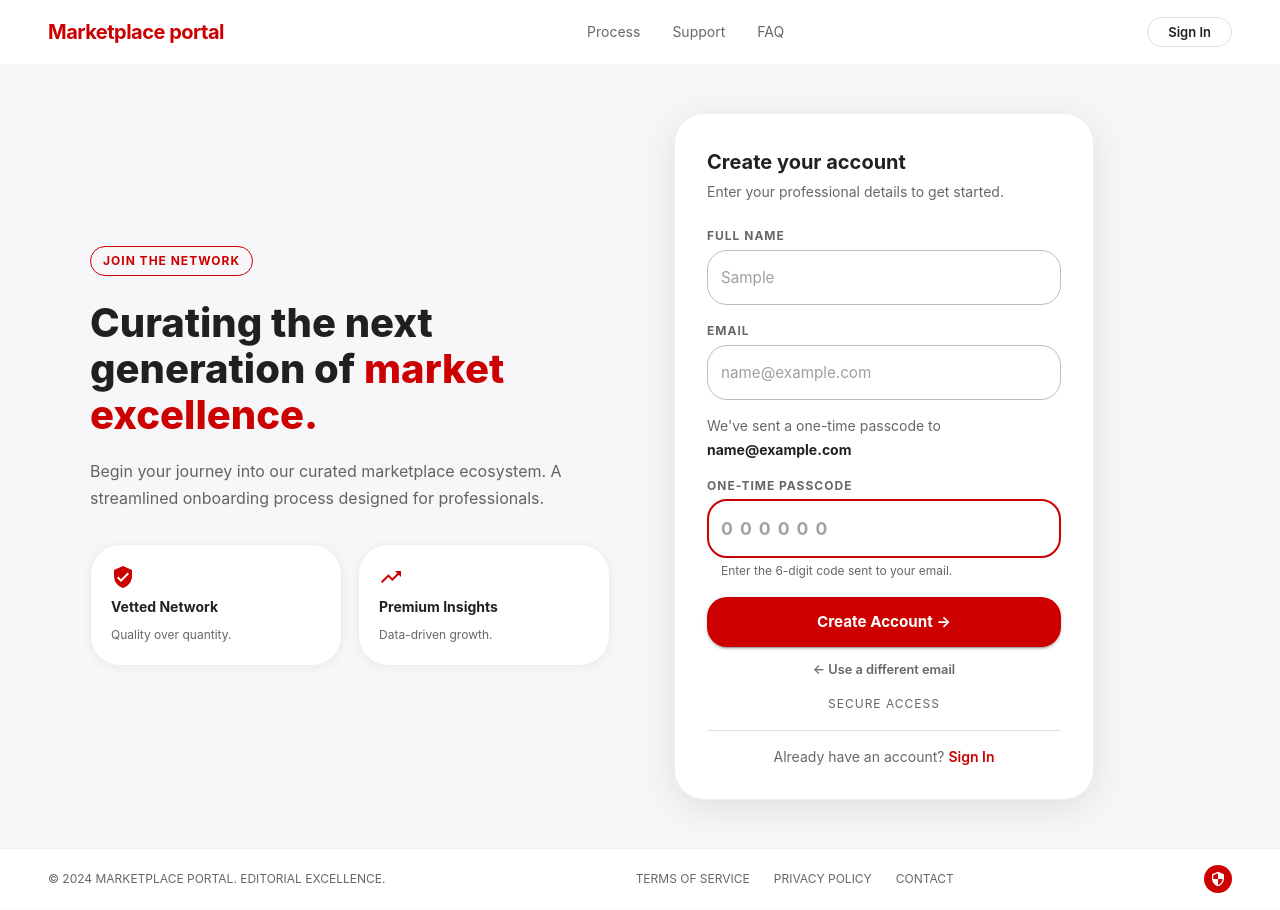
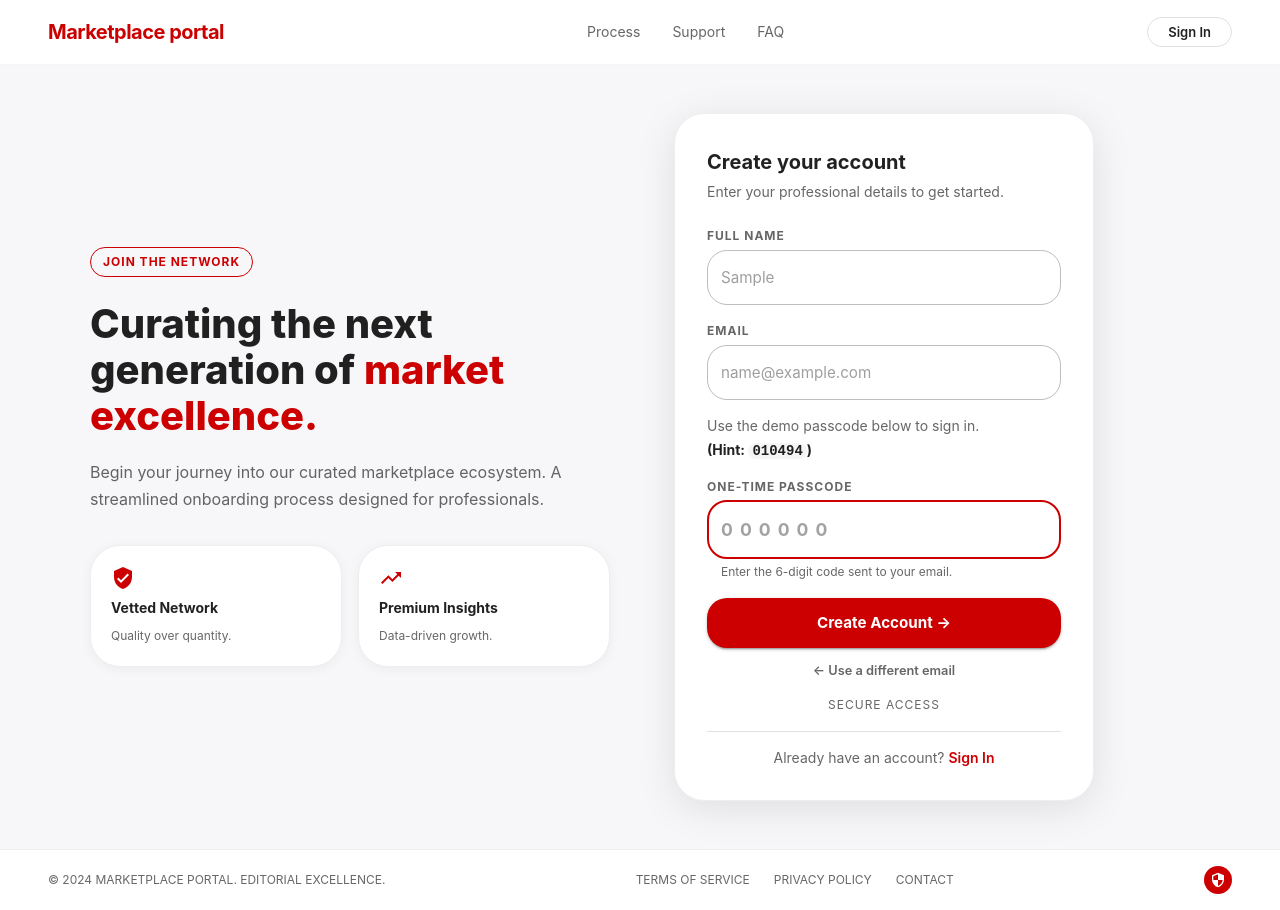
Before and after one commit to bala-1494/config_mkpt, a React (Vite) app in the folder frontend/: page /login in a window 1280 px wide. Both pictures are taken after typing "Sample", "name@example.com" into the empty fields and a click on the button "Get OTP". Built offline with nearby package versions, Linux system fonts and the light colour scheme; no server answers.

Commit message:
Show demo OTP hint in login UI instead of fake email sent message
https://claude.ai/code/session_01Cfmrxch8hS6o6BXvxdzm4H

```diff
--- a/frontend/src/pages/Login.tsx
+++ b/frontend/src/pages/Login.tsx
@@ -205,10 +205,10 @@ function AuthCard({
         ) : (
           <>
             <Typography variant="body2" color="text.secondary" mb={0.5}>
-              We've sent a one-time passcode to
+              Use the demo passcode below to sign in.
             </Typography>
             <Typography variant="body2" fontWeight={700} color="text.primary" mb={2}>
-              {email}
+              (Hint: <Box component="span" sx={{ fontFamily: 'monospace', bgcolor: 'grey.100', px: 0.5, borderRadius: 1 }}>010494</Box>)
             </Typography>
 
             <Typography
```
